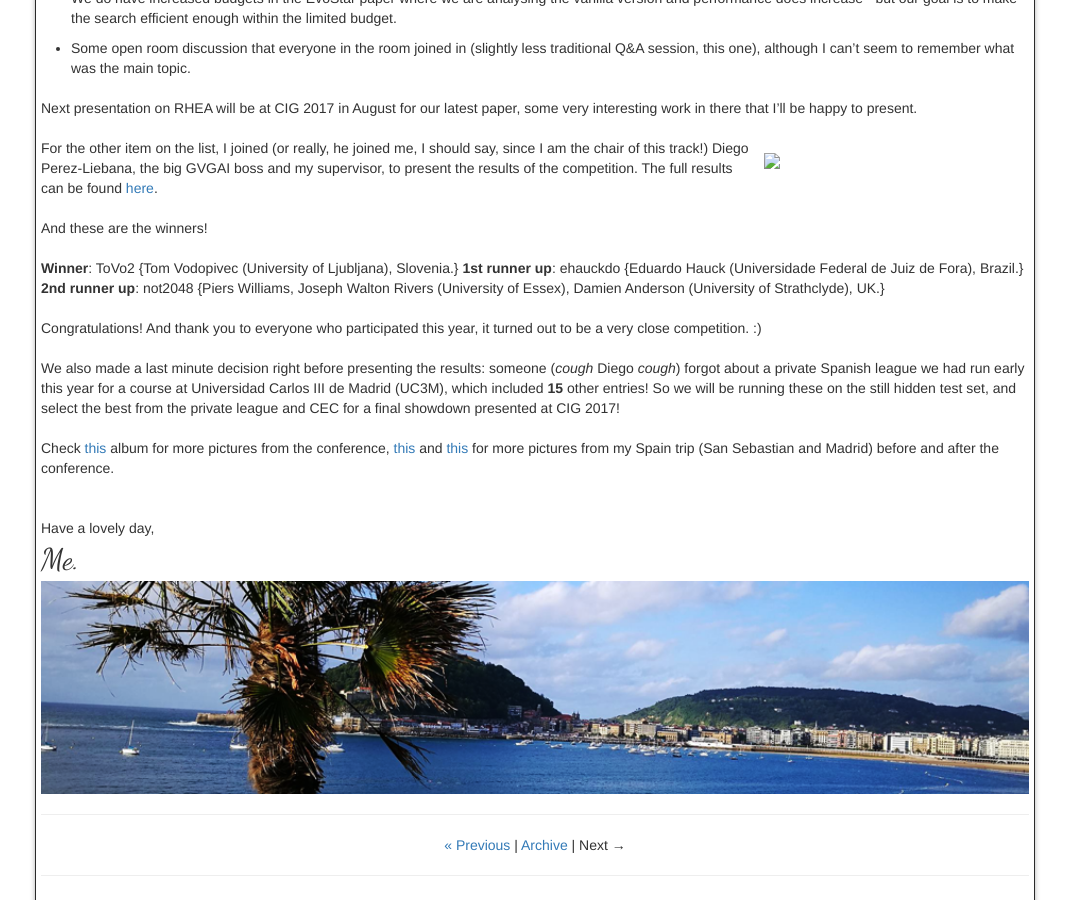
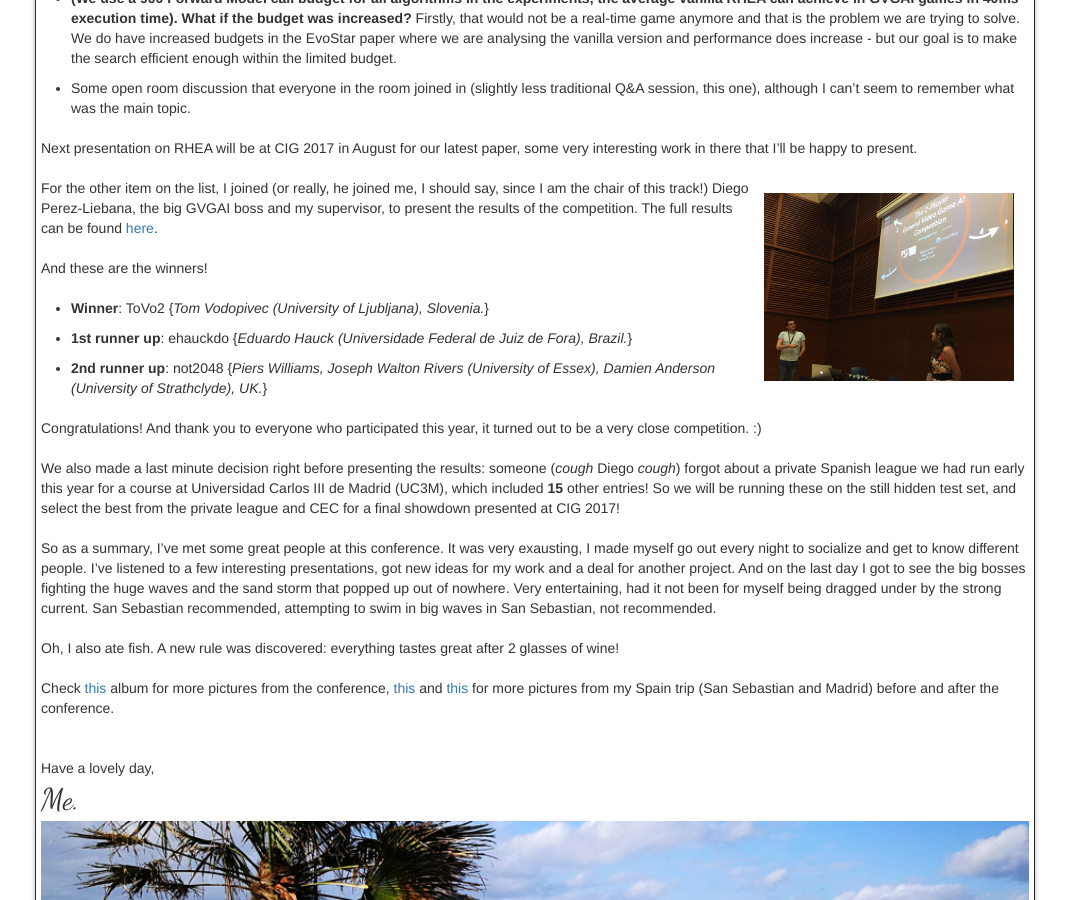
Before and after one commit to rdgain/rdgain.github.io, a Jekyll site: the page built from _posts/2017-07-02-trip-to-cec-2017-in-san-sebastian.md, in a window 1280 px wide and 900 px high, scrolled down 1485 px. Shown: the whole window, without its empty margins (105-1174 px from the left). Built offline with Jekyll 4.4.1, drawn with Linux system fonts in a browser that asks for light colours; nearby versions of some CDN libraries; some web fonts are replaced; library files that are not in the unit come from our copies; comment, search, counter and statistics services are not loaded.

Commit message:
tweaks post8

```diff
--- a/_posts/2017-07-02-trip-to-cec-2017-in-san-sebastian.md
+++ b/_posts/2017-07-02-trip-to-cec-2017-in-san-sebastian.md
@@ -16,13 +16,13 @@
 
 Presentation download: [(PPTX)]({{ site.url }}/assets/ppt/cecPpt.pptx) [(PDF)]({{ site.url }}/assets/pdf/cecPdf.pdf).
 
+<img style="margin:15px;width:250px;float:left" src="{{ site.url }}/assets/images/post8/mepresentrh.png" />
+
 A few weeks ago (I know, I'm slow at updating this blog) I was in Spain for the Conference on Evolutionary Computation (CEC) 2017, which happened to take place in San Sebastian this year. Considering my timing issues in Amsterdam, for this one I arrived a few days early just to be sure I'd make it on time to my presentation. And also to enjoy the city and a little holiday a bit more before the conference. One other student and friend from the University of Essex, Kamolwan Kunanusont, who was also presenting at the conference, joined me for these early days. There was one day that was warm and sunny and we did get to enjoy the beach before the cold and the rain arrived. It was a great experience regardless, San Sebastian is absolutely gorgeous and a recommended visit for anyone who's not been there, I will definitely have to return at some point.
 
 I had two jobs at this conference (besides meeting certain key people, some of which are now my Facebook friends, win!): presenting the results of the **2017 2-player GVGAI Competition** and presenting my paper entitled **"Population Initializaion Techniques for Rolling Horizon Evolution in General Video Game Playing"**. (Yes, I do have some long titles in my papers).
 
 I'll start with my presentation first. I've had a comment in the past from someone who came across my blog post about my EvoStar presentation that they would like more than my slides. But hey, your loss for not being at the conference, it was a great presentation! (I think I'd also had some cider right before, oh dear). But I do want to add something to the slides (which can be found at the top of this post). And that is the questions that I was asked (or part of them, my memory may be worse than I thought; I'll definitely have to write them down right after next time for this purpose.) I'll also add quick answers to them all, although discussion is highly encouraged if you are interested in knowing more!
-
-<img style="margin:15px;width:250px;float:left" src="{{ site.url }}/assets/images/post3/mepresentrh.png" />
 
 - **Have you considered modifying the budget given to the MCTS seeding (paper presented it as 0.5 seeding and 0.5 evolution)?** We have briefly experimented with several different budget allocations in the beginning, but no in-depth study on this has been performed; it will definitely be a point of further work.
 - **(One of the problems with the algorithm described in all papers so far is it is not able to search the solution space efficiently enough, therefore Random Search sometimes outperforms it due to simply having more options to choose from). Have you tried using novelty search and how do you think it would help the algorithm?** We have not tried that, the work so far has been focused on gathering different things tried in literature and see what actually works on this problem. Novelty search has not been applied to a RHEA algorithm so far, but it might indeed be the thing we need to break the performance limit we seem to be bumping against.
@@ -31,18 +31,22 @@
 
 Next presentation on RHEA will be at CIG 2017 in August for our latest paper, some very interesting work in there that I'll be happy to present.
 
-<img style="margin:15px;width:250px;float:right" src="{{ site.url }}/assets/images/post3/mepresentgvgai.png" />
+<img style="margin:15px;width:250px;float:right" src="{{ site.url }}/assets/images/post8/mepresentgvgai.png" />
 
 For the other item on the list, I joined (or really, he joined me, I should say, since I am the chair of this track!) Diego Perez-Liebana, the big GVGAI boss and my supervisor, to present the results of the competition. The full results can be found [here](http://gvgai.net/gvg_rankings_conf_2p.php?rg=2006).
 
 And these are the winners!
 
-**Winner**: ToVo2 {Tom Vodopivec (University of Ljubljana), Slovenia.}
-**1st runner up**: ehauckdo  {Eduardo Hauck (Universidade Federal de Juiz de Fora), Brazil.}
-**2nd runner up**: not2048 {Piers Williams, Joseph Walton Rivers (University of Essex), Damien Anderson (University of Strathclyde), UK.}
+- **Winner**: ToVo2 {_Tom Vodopivec (University of Ljubljana), Slovenia._}
+- **1st runner up**: ehauckdo  {_Eduardo Hauck (Universidade Federal de Juiz de Fora), Brazil._}
+- **2nd runner up**: not2048 {_Piers Williams, Joseph Walton Rivers (University of Essex), Damien Anderson (University of Strathclyde), UK._}
 
 Congratulations! And thank you to everyone who participated this year, it turned out to be a very close competition. :)
 
 We also made a last minute decision right before presenting the results: someone (*cough* Diego *cough*) forgot about a private Spanish league we had run early this year for a course at Universidad Carlos III de Madrid (UC3M), which included **15** other entries! So we will be running these on the still hidden test set, and select the best from the private league and CEC for a final showdown presented at CIG 2017!
 
+So as a summary, I've met some great people at this conference. It was very exausting, I made myself go out every night to socialize and get to know different people. I've listened to a few interesting presentations, got new ideas for my work and a deal for another project. And on the last day I got to see the big bosses fighting the huge waves and the sand storm that popped up out of nowhere. Very entertaining, had it not been for myself being dragged under by the strong current. San Sebastian recommended, attempting to swim in big waves in San Sebastian, not recommended.
+
+Oh, I also ate fish. A new rule was discovered: everything tastes great after 2 glasses of wine!
+
 Check [this](https://www.facebook.com/media/set/?set=a.1582491585118341.1073741834.100000725447762&type=1&l=bc504c657b) album for more pictures from the conference, [this](https://www.facebook.com/media/set/?set=a.1582496711784495.1073741835.100000725447762&type=1&l=ab7c83ba9a) and [this](https://www.facebook.com/media/set/?set=a.1582521538448679.1073741836.100000725447762&type=1&l=cea84079ca) for more pictures from my Spain trip (San Sebastian and Madrid) before and after the conference.
```
